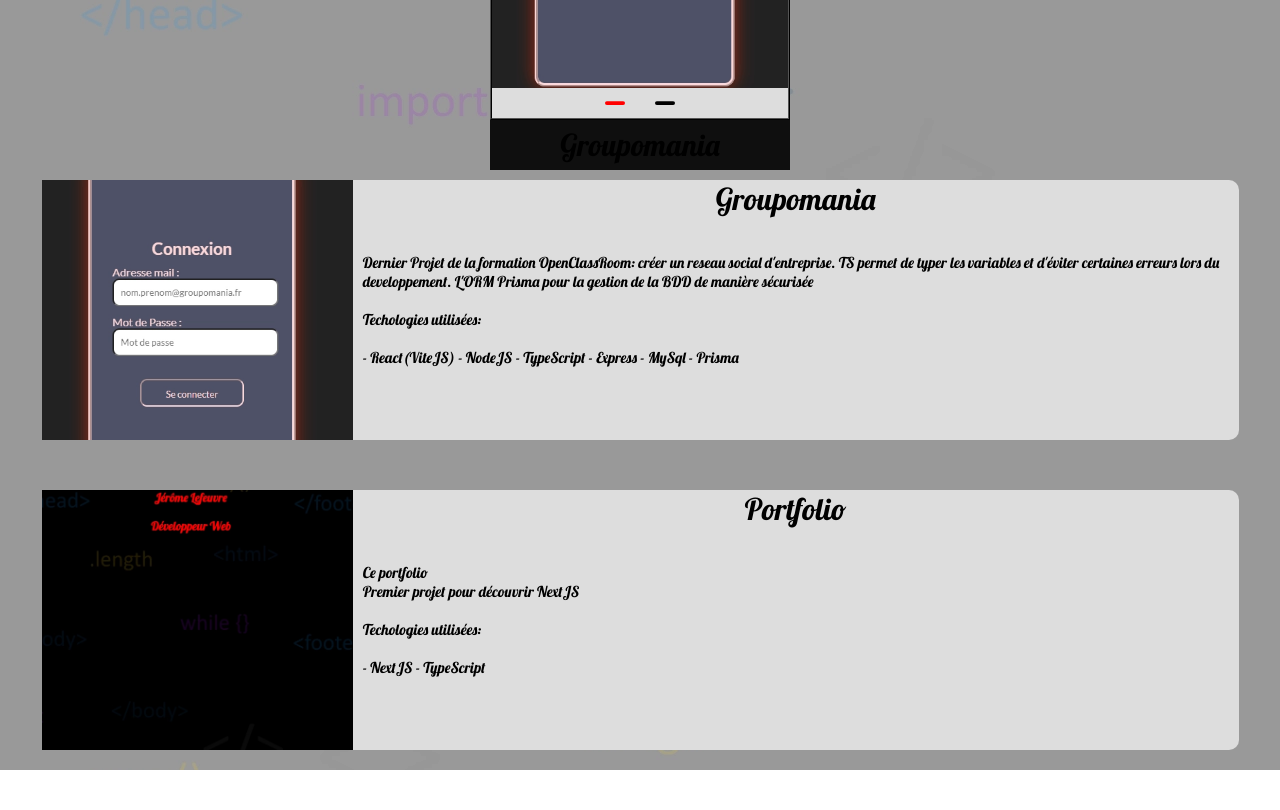
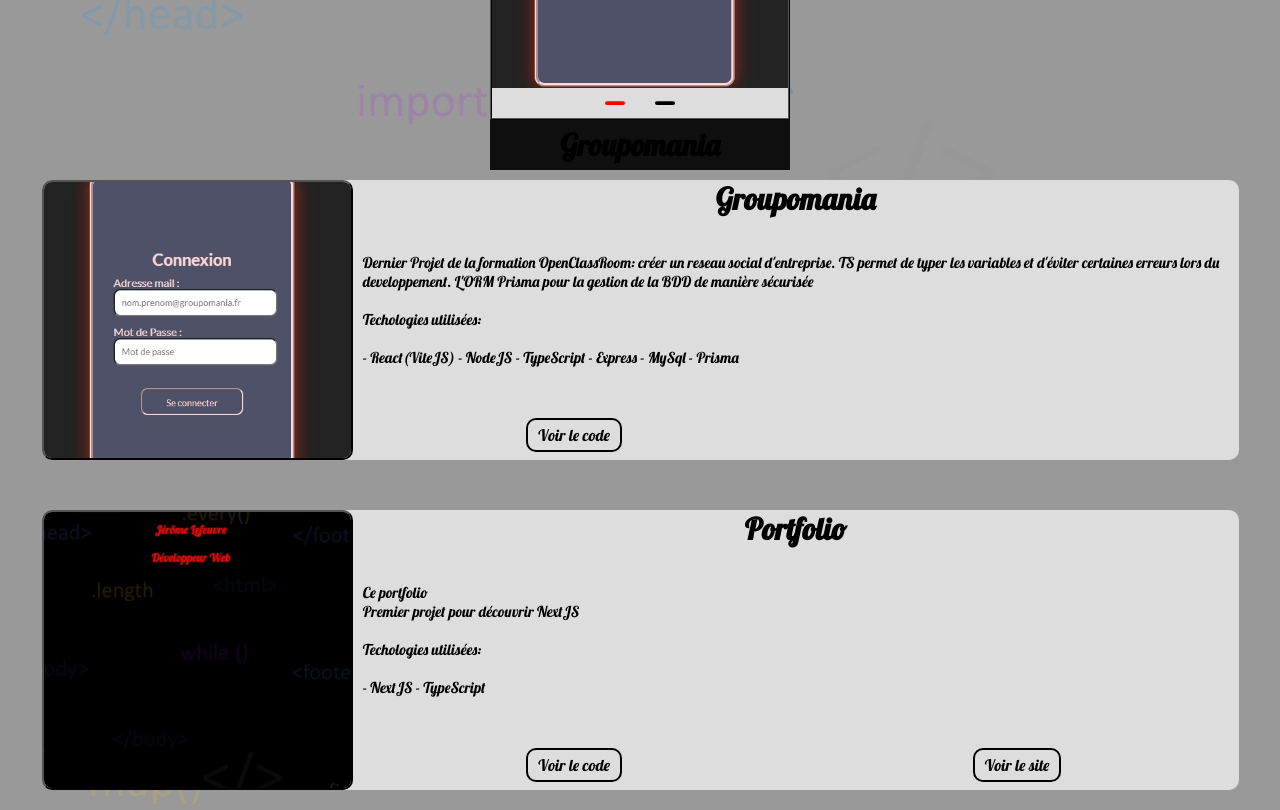
Before and after one commit to Leorio21/portfolio, a Next.js app: page /projects in a window 1280 px wide. Shown: the part 480-1290 px from the top of the page. Before the commit the page ends 1250 px from the top, so only its background shows below. Built offline with nearby package versions, Linux system fonts and the light colour scheme.

Commit message:
Feat: liens projet
Ajout des lien vers la page de code et/ou de site des chaque projet

```diff
--- a/app/Components/Carousel/Carousel.tsx
+++ b/app/Components/Carousel/Carousel.tsx
@@ -104,7 +104,7 @@
 		<div className={css.container}>
 			<div className={css.carousel}>
 				<div id="imagesContainer" className={css.images}>
-					<div className={css.image}>
+					<figure className={css.image}>
 						<Image
 							src = {`/carousel/${inData[prevIdx].miniature}`}
 							blurDataURL = {`/carousel/${inData[prevIdx].miniature}`}
@@ -114,8 +114,8 @@
 							sizes="50vw"
 							fill
 						/>
-					</div>
-					<div className={css.image}>
+					</figure>
+					<figure className={css.image}>
 						<a href={`#${inData[index].id}`}>
 							<Image
 								src = {`/carousel/${inData[index].miniature}`}
@@ -127,8 +127,8 @@
 								fill
 							/>
 						</a>
-					</div>
-					<div className={css.image}>
+					</figure>
+					<figure className={css.image}>
 						<Image
 							src = {`/carousel/${inData[nextIdx].miniature}`}
 							blurDataURL = {`/carousel/${inData[nextIdx].miniature}`}
@@ -138,7 +138,7 @@
 							sizes="50vw"
 							fill
 						/>
-					</div>
+					</figure>
 				</div>
 				{inDotScroll && <div className={`${css.headband} ${css.dotsScroll}`}>
 					{inData.map((el, idx) => {
@@ -151,9 +151,9 @@
 						<ChevronRightIcon className={`${css.rightArrow} ${css.arrow}`} onClick={nextSlide}/>
 					</>}
 			</div>
-			{inTitle && <div className={css.title}>
+			{inTitle && <h1 className={css.title}>
 				{inData[index].title}
-			</div>}
+			</h1>}
 		</div>
 	)
 
--- a/app/Components/ProjectInfo/ProjectInfo.module.css
+++ b/app/Components/ProjectInfo/ProjectInfo.module.css
@@ -2,15 +2,15 @@
   min-width: 300px;
   width: 95%;
   border-radius: 10px;
-  height: 260px;
+  height: 280px;
   background-color: var(--background--color);
   display: grid;
   grid-template-columns: 50% 50%;
-  grid-template-rows: 30px 200px 30px;
+  grid-template-rows: 30px 200px 50px;
   grid-template-areas:
   "title title"
   "description description"
-  "btn_code btn_site";
+  "lien_code lien_site";
 }
 
 .miniature {
@@ -20,6 +20,9 @@
   justify-content: center;
   align-items: center;
   visibility: hidden;
+  border: 2px outset var(--text--color);
+  border-radius: 10px;
+  overflow: hidden;
 }
 
 .description {
@@ -38,13 +41,38 @@
   font-size: 30px;
 }
 
+.lien {
+  display: flex;
+  justify-content: center;
+  align-items: center;
+}
+
+.lien a {
+  border: 2px solid var(--text--color);
+  padding: 5px 10px;
+  border-radius: 10px;
+}
+
+.lien a:hover{
+  border-color: red;
+  color: red;
+}
+
+.code {
+  grid-area: lien_code;
+}
+
+.site {
+  grid-area: lien_site;
+}
+
 @media (width > 480px) {
   .container {
     grid-template-columns: 26% 37% 37%;
     grid-template-areas:
       "miniature title title"
       "miniature description description"
-      "miniature btn_code btn_site";
+      "miniature lien_code lien_site";
   }
 
   .miniature {
--- a/app/Components/ProjectInfo/ProjectInfo.tsx
+++ b/app/Components/ProjectInfo/ProjectInfo.tsx
@@ -9,8 +9,8 @@
 
 export default function ProjectInfo({inPproject}: ProjectInfoProps): JSX.Element {
 	return (
-		<div className={style.container} id={inPproject.id}>
-			<div className={style.miniature}>
+		<article className={style.container} id={inPproject.id}>
+			<figure className={style.miniature}>
 				<Image
 					src = {`/carousel/${inPproject.miniature}`}
 					blurDataURL = {`/carousel/${inPproject.miniature}`}
@@ -20,13 +20,15 @@
 					sizes="20vw"
 					fill
 				/>
-			</div>
-			<div className={style.title}>
+			</figure>
+			<h2 className={style.title}>
 				{inPproject.title}
-			</div>
-			<div className={style.description}>
+			</h2>
+			<p className={style.description}>
 				{inPproject.description}
-			</div>
-		</div>
+			</p>
+			{inPproject.code !== "" && <p className={`${style.code} ${style.lien}`}><a href={inPproject.code} target="_blank" rel="noreferrer">Voir le code</a></p>}
+			{inPproject.site !== "" && <p className={`${style.site} ${style.lien}`}><a href={inPproject.site} target="_blank" rel="noreferrer">Voir le site</a></p>}
+		</article>
 	)
 }
--- a/app/Intefaces/Interface.tsx
+++ b/app/Intefaces/Interface.tsx
@@ -3,4 +3,6 @@
   miniature: string,
   title: string,
 	description: string,
+  code: string,
+  site: string,
 }
--- a/public/projets.json
+++ b/public/projets.json
@@ -4,7 +4,7 @@
     "miniature": "Groupomania.webp",
     "title": "Groupomania",
     "description": "Dernier Projet de la formation OpenClassRoom: créer un reseau social d'entreprise. TS permet de typer les variables et d'éviter certaines erreurs lors du developpement. L'ORM Prisma pour la gestion de la BDD de manière sécurisée\n\nTechologies utilisées:\n\n- React(ViteJS) - NodeJS - TypeScript - Express - MySql - Prisma",
-    "code": "",
+    "code": "https://github.com/Leorio21/Oc-P7-Groupomania",
     "site": ""
   },
   {
@@ -12,7 +12,7 @@
     "miniature": "Portfolio.webp",
     "title": "Portfolio",
     "description": "Ce portfolio\nPremier projet pour découvrir NextJS\n\nTechologies utilisées:\n\n- NextJS - TypeScript",
-    "code": "",
-    "site": ""
+    "code": "https://github.com/Leorio21/portfolio",
+    "site": "https://portfolio-leorio21.vercel.app/"
   }
 ]
```
